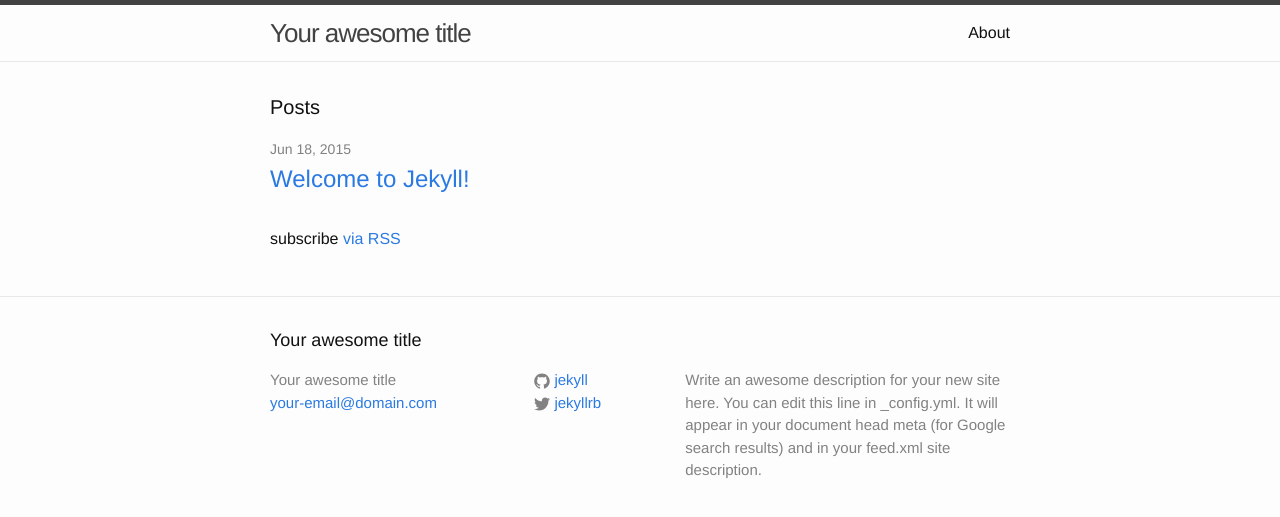
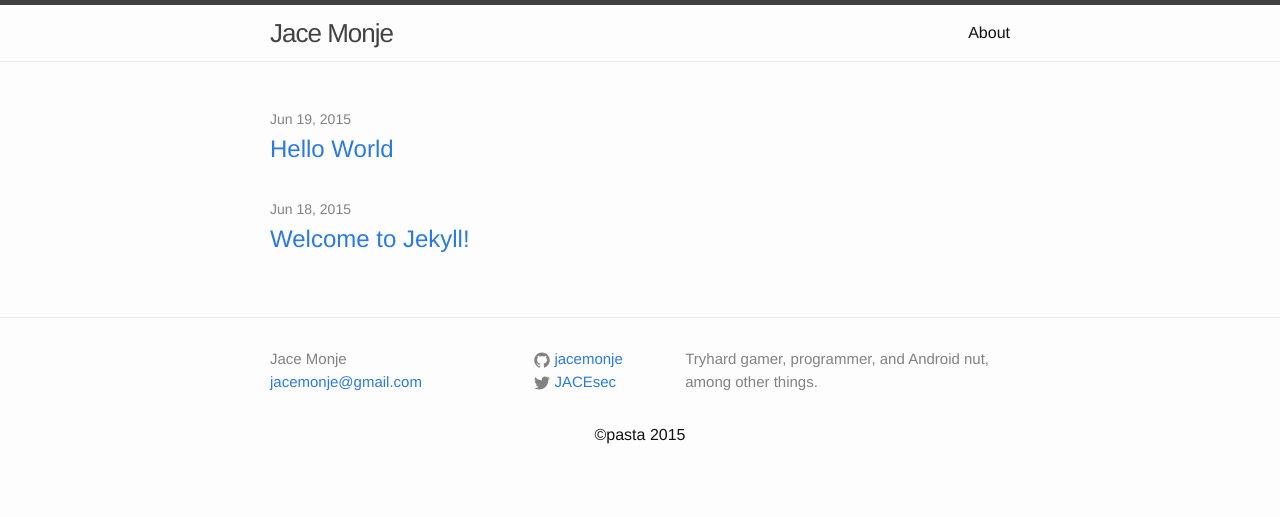
Before and after one commit to jacemonje/jacemonje-website, a Jekyll site: the page built from index.html, in a window 1280 px wide. Shown: the top 517 px of the page. Built offline with Jekyll 4.4.1, drawn with Linux system fonts in a browser that asks for light colours.

Commit message:
small edits

```diff
--- a/_config.yml
+++ b/_config.yml
@@ -1,14 +1,12 @@
 # Site settings
-title: Your awesome title
-email: your-email@domain.com
+title: Jace Monje
+email: jacemonje@gmail.com
 description: > # this means to ignore newlines until "baseurl:"
-  Write an awesome description for your new site here. You can edit this
-  line in _config.yml. It will appear in your document head meta (for
-  Google search results) and in your feed.xml site description.
+  Tryhard gamer, programmer, and Android nut, among other things.
 baseurl: "" # the subpath of your site, e.g. /blog/
-url: "http://yourdomain.com" # the base hostname & protocol for your site
-twitter_username: jekyllrb
-github_username:  jekyll
+url: "jacemonje.github.io" # the base hostname & protocol for your site
+twitter_username: JACEsec
+github_username:  jacemonje
 
 # Build settings
 markdown: kramdown
--- a/_includes/footer.html
+++ b/_includes/footer.html
@@ -2,7 +2,7 @@
 
   <div class="wrapper">
 
-    <h2 class="footer-heading">{{ site.title }}</h2>
+    <!-- <h2 class="footer-heading">{{ site.title }}</h2> -->
 
     <div class="footer-col-wrapper">
       <div class="footer-col  footer-col-1">
@@ -49,7 +49,9 @@
         <p class="text">{{ site.description }}</p>
       </div>
     </div>
-
+    <p align="center">
+    &copypasta 2015
+    </p>
   </div>
 
 </footer>
--- a/_includes/head.html
+++ b/_includes/head.html
@@ -8,5 +8,5 @@
 
   <link rel="stylesheet" href="{{ "/css/main.css" | prepend: site.baseurl }}">
   <link rel="canonical" href="{{ page.url | replace:'index.html','' | prepend: site.baseurl | prepend: site.url }}">
-  <link rel="alternate" type="application/rss+xml" title="{{ site.title }}" href="{{ "/feed.xml" | prepend: site.baseurl | prepend: site.url }}" />
+  <!-- <link rel="alternate" type="application/rss+xml" title="{{ site.title }}" href="{{ "/feed.xml" | prepend: site.baseurl | prepend: site.url }}" /> -->
 </head>
--- /dev/null
+++ b/_posts/2015-06-19-hello-world.markdown
@@ -0,0 +1,8 @@
+---
+layout: post
+title:  "Hello World"
+date:   2015-06-19 00:00:01
+categories: blog
+---
+
+It's up and running.
--- a/index.html
+++ b/index.html
@@ -4,7 +4,7 @@ layout: default
 
 <div class="home">
 
-  <h1 class="page-heading">Posts</h1>
+  <h1 class="page-heading"></h1>
 
   <ul class="post-list">
     {% for post in site.posts %}
@@ -17,7 +17,6 @@ layout: default
       </li>
     {% endfor %}
   </ul>
-
-  <p class="rss-subscribe">subscribe <a href="{{ "/feed.xml" | prepend: site.baseurl }}">via RSS</a></p>
+  <!-- <p class="rss-subscribe">subscribe <a href="{{ "/feed.xml" | prepend: site.baseurl }}">via RSS</a></p> -->
 
 </div>
```
